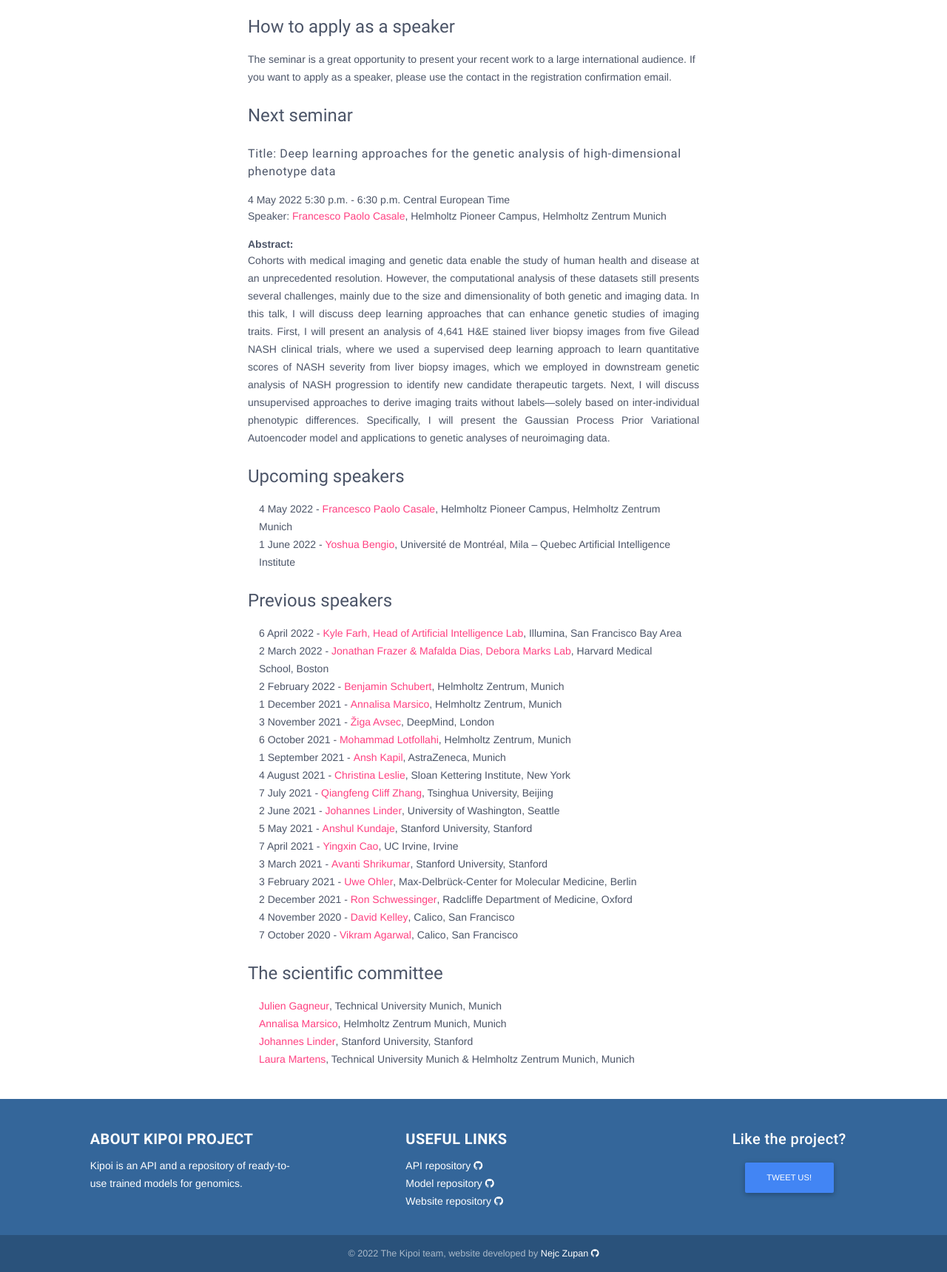
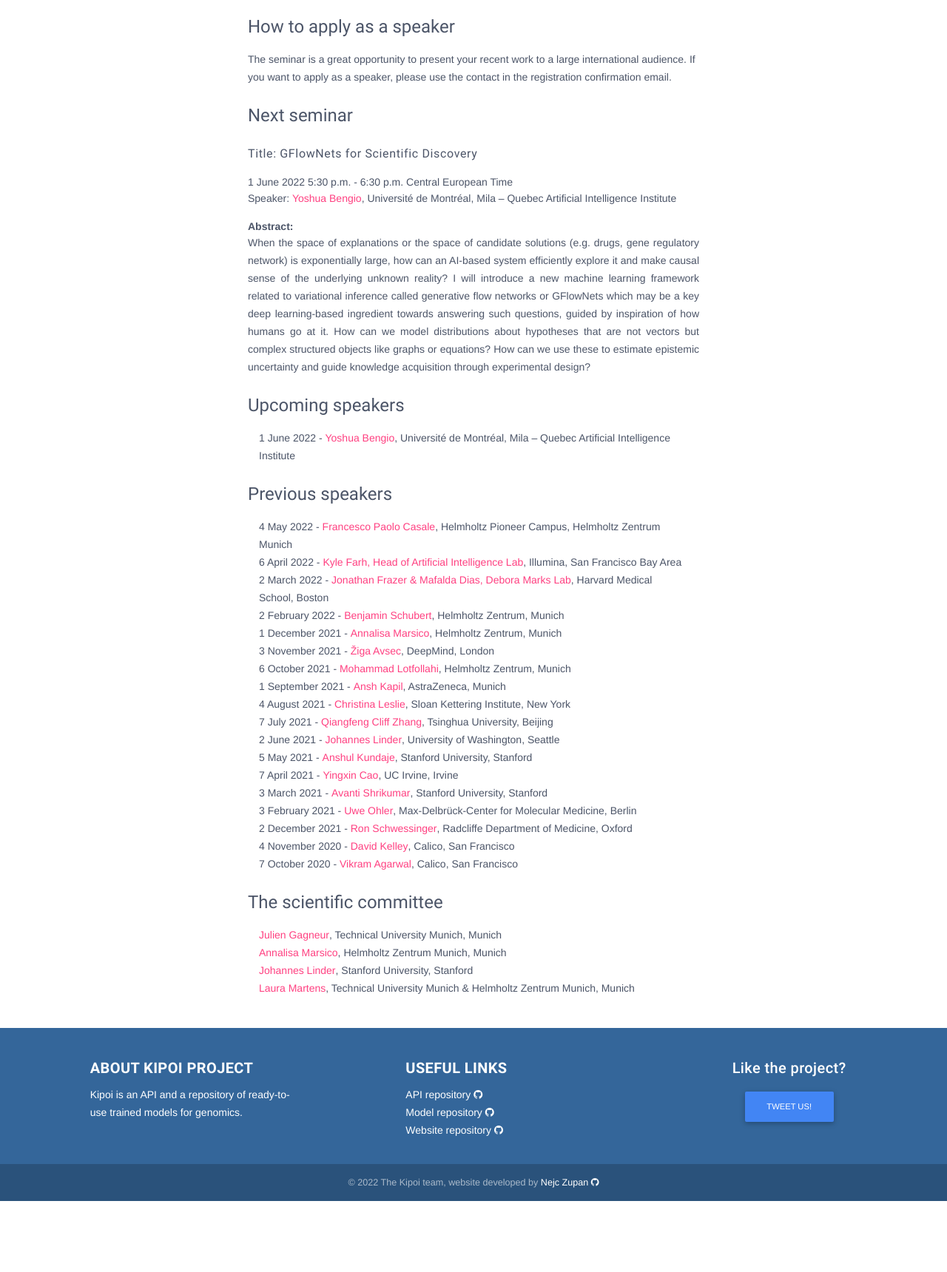
Before and after one commit to kipoi/website, a Flask app: page /seminar/ in a window 1280 px wide. Shown: the part 410-2130 px from the top of the page at 74% size. After the commit the page ends 2034 px from the top, so only its background shows below. Run offline with Flask 2, Linux system fonts and the light colour scheme; some libraries are stand-ins or nearby versions.

Commit message:
Update seminar page

```diff
--- a/app/models/templates/models/seminar.html
+++ b/app/models/templates/models/seminar.html
@@ -31,17 +31,16 @@
         <p>The seminar is a great opportunity to present your recent work to a large international audience.
             If you want to apply as a speaker, please use the contact in the registration confirmation email.</p>
         <h4>Next seminar</h4>
-        <h6> Title: Deep learning approaches for the genetic analysis of high-dimensional phenotype data </h6> 4 May 2022 5:30 p.m. - 6:30 p.m. Central European Time
-        <p>Speaker: <strong><a href="https://www.pioneercampus.org/themenmenue-links/about-us0/principal-investigators/francesco-paolo-casale/index.html#tabs/research">Francesco Paolo Casale</a></strong>, Helmholtz Pioneer Campus, Helmholtz Zentrum Munich</p>
+        <h6> Title: GFlowNets for Scientific Discovery </h6> 1 June 2022 5:30 p.m. - 6:30 p.m. Central European Time
+        <p>Speaker: <strong><a href="https://yoshuabengio.org">Yoshua Bengio</a></strong>, Université de Montréal, Mila – Quebec Artificial Intelligence Institute</p>
         <strong>Abstract:</strong>
         <p align="justify">
-            Cohorts with medical imaging and genetic data enable the study of human health and disease at an unprecedented resolution. However, the computational analysis of these datasets still presents several challenges, mainly due to the size and dimensionality of both genetic and imaging data. In this talk, I will discuss deep learning approaches that can enhance genetic studies of imaging traits. First, I will present an analysis of 4,641 H&E stained liver biopsy images from five Gilead NASH clinical trials, where we used a supervised deep learning approach to learn quantitative scores of NASH severity from liver biopsy images, which we employed in downstream genetic analysis of NASH progression to identify new candidate therapeutic targets. Next, I will discuss unsupervised approaches to derive imaging traits without labels—solely based on inter-individual phenotypic differences. Specifically, I will present the Gaussian Process Prior Variational Autoencoder model and applications to genetic analyses of neuroimaging data.
+            When the space of explanations or the space of candidate solutions (e.g. drugs, gene regulatory network) is exponentially large, how can an AI-based system efficiently explore it and make causal sense of the underlying unknown reality? I will introduce a new machine learning framework related to variational inference called generative flow networks or GFlowNets which may be a key deep learning-based ingredient towards answering such questions, guided by inspiration of how humans go at it. How can we model distributions about hypotheses that are not vectors but complex structured objects like graphs or equations? How can we use these to estimate epistemic uncertainty and guide knowledge acquisition through experimental design?
         </p>
 
         <h4>Upcoming speakers</h4>
         <div class="container-fluid">
             <ul class="list-unstyled">
-                <li>4 May 2022 - <a href="https://www.pioneercampus.org/themenmenue-links/about-us0/principal-investigators/francesco-paolo-casale/index.html#tabs/research">Francesco Paolo Casale</a>, Helmholtz Pioneer Campus, Helmholtz Zentrum Munich</li>
                 <li>1 June 2022 - <a href="https://yoshuabengio.org">Yoshua Bengio</a>, Université de Montréal, Mila – Quebec Artificial Intelligence Institute</li>
 
             </ul>
@@ -49,6 +48,7 @@
         <h4>Previous speakers</h4>
         <div class="container-fluid">
         <ul class="list-unstyled">
+            <li>4 May 2022 - <a href="https://www.pioneercampus.org/themenmenue-links/about-us0/principal-investigators/francesco-paolo-casale/index.html#tabs/research">Francesco Paolo Casale</a>, Helmholtz Pioneer Campus, Helmholtz Zentrum Munich</li>
             <li>6 April 2022 - <a href="">Kyle Farh, Head of Artificial Intelligence Lab</a>, Illumina, San Francisco Bay Area</li>
             <li>2 March 2022 - <a href="https://www.deboramarkslab.com">Jonathan Frazer & Mafalda Dias, Debora Marks Lab</a>, Harvard Medical School, Boston</li>
             <li>2 February 2022 - <a href="https://www.helmholtz-munich.de/icb/research/groups/schubert-lab/overview/index.html">Benjamin Schubert</a>, Helmholtz Zentrum, Munich</li>
```
